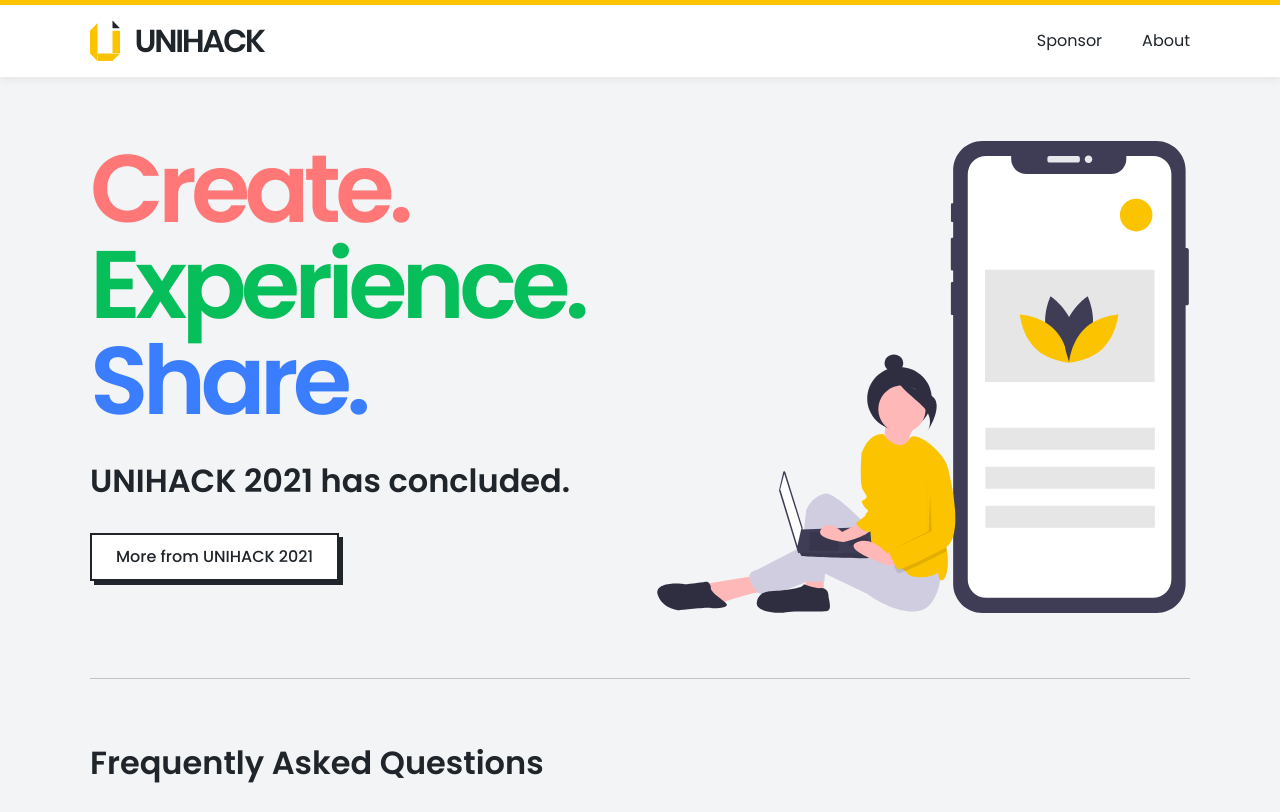
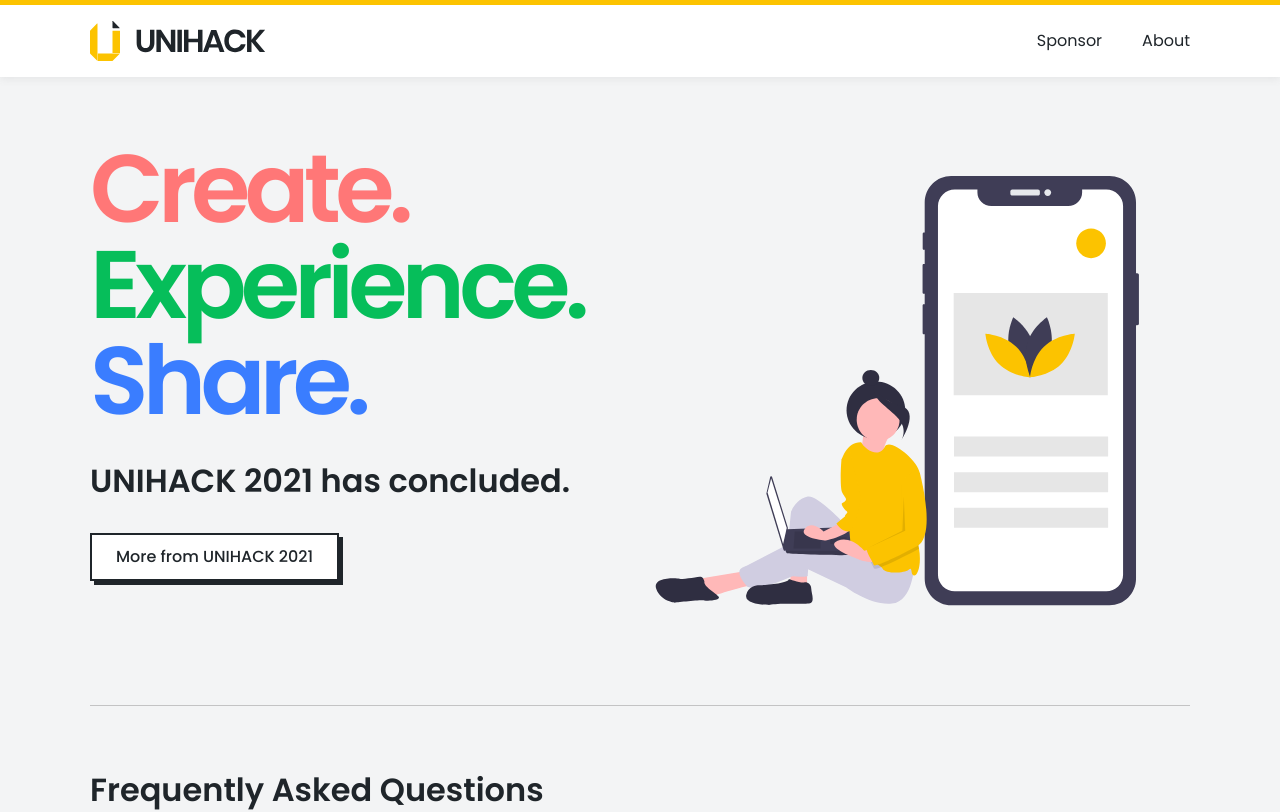
Before and after one commit to unihackhq/unihack.net, a Next.js app: page / in a window 1280 px wide. Shown: the top 812 px of the page. Built offline with nearby package versions, Linux system fonts and the light colour scheme.

Commit message:
Brand-Hero to image component

```diff
--- a/pages/index.tsx
+++ b/pages/index.tsx
@@ -10,6 +10,7 @@ import Header from '@components/header/header';
 import Divider from '@components/divider/divider';
 import Stack from '@components/stack/stack';
 import BrandHero from 'sections/brand-hero/brand-hero';
+
 
 const Index = () => (
   <div>
--- a/sections/brand-hero/brand-hero.tsx
+++ b/sections/brand-hero/brand-hero.tsx
@@ -4,6 +4,7 @@ import ButtonLink from '@components/button/button-link';
 import { H2, HXL } from '@components/typography/typography';
 import Stack from '@components/stack/stack';
 import { event, AnalyticsCategory } from '../../lib/gtag';
+import Image from 'next/image';
 
 const BrandHero = () => (
   <section className={styles['brand-hero']}>
@@ -32,7 +33,13 @@ const BrandHero = () => (
       </div>
     </Stack>
     <div className={styles['brand-hero-graphic']}>
-      <img src={`/images/brand-hero.svg`} alt="UNIHACK graphic" />
+      <Image
+        src="/images/brand-hero.svg"
+        layout="intrinsic"
+        height="500"
+        width="500"
+        alt="UNIHACK graphic"
+      />
     </div>
   </section>
 );
```
Also changed, not shown: 1 other file (tests, documents, lock files or other folders).
